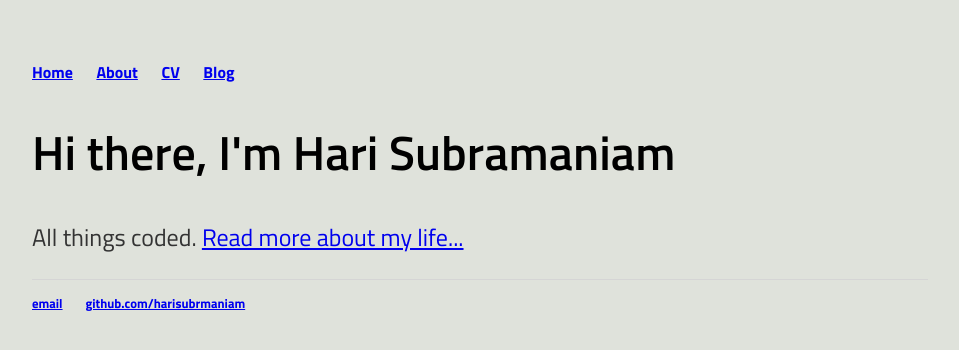
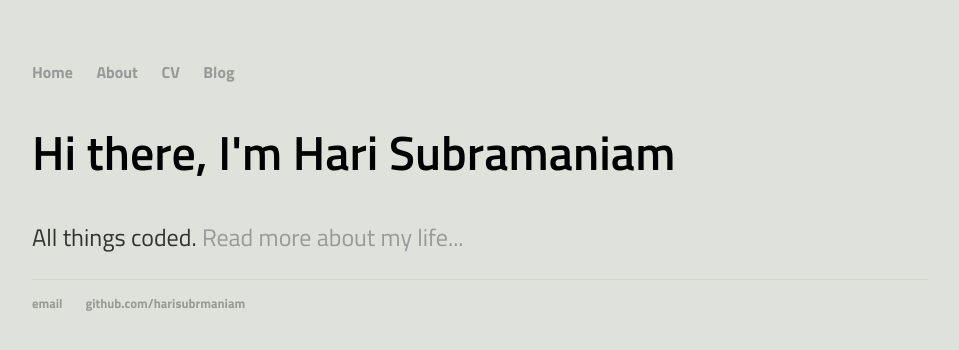
Before and after one commit to harisubramaniam/harisubramaniam.github.io, a Jekyll site: the page built from index.html, in a window 1280 px wide. Shown: the top 350 px of the page, without its empty margins (160-1119 px from the left). Built offline with Jekyll 4.4.1, drawn with Linux system fonts in a browser that asks for light colours.

Commit message:
CSS change

```diff
--- a/css/main.css
+++ b/css/main.css
@@ -15,7 +15,7 @@ nav ul li, footer ul li {
     display: inline;
     margin-right: 20px;
 }
-a:link a:visited {
+a {
     text-decoration: none;
     color: #999;
 }
```
